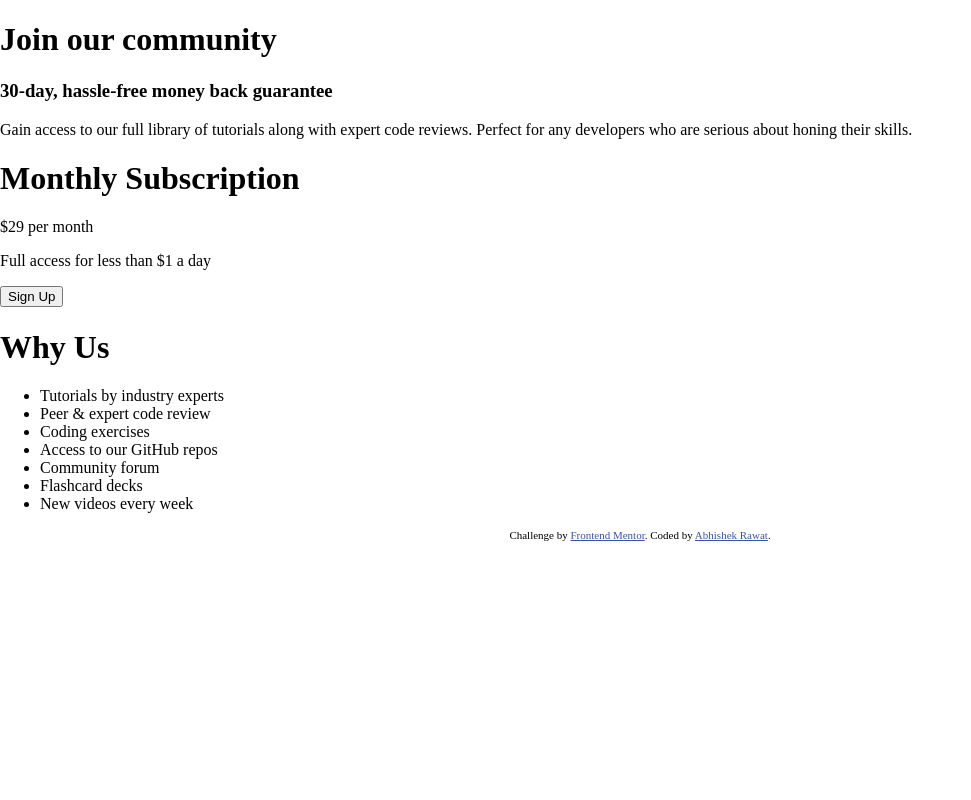
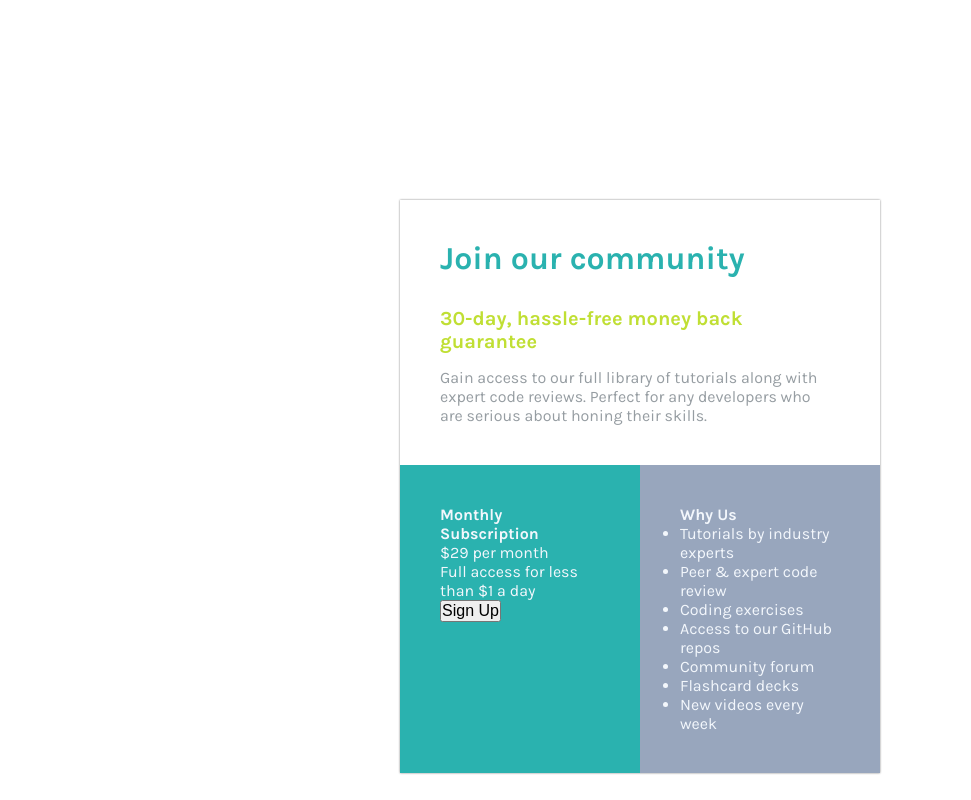
Before and after one commit to AbePlays/Frontend-Challenge-5, a plain HTML site: page index.html in a window 1280 px wide. Shown: the top 800 px of the page, without its empty margins (0-971 px from the left). Drawn offline with Linux system fonts and the light colour scheme.

Commit message:
Added styles to first div

```diff
--- a/index.html
+++ b/index.html
@@ -16,8 +16,13 @@
 
     <!-- Feel free to remove these styles or customise in your own stylesheet 👍 -->
     <link rel="stylesheet" href="./style.css" />
+    <link
+      href="https://fonts.googleapis.com/css?family=Karla:400,700&display=swap"
+      rel="stylesheet"
+    />
   </head>
   <body>
+    <div class="top">
       <div class="first">
         <h1>Join our community</h1>
         <h3>30-day, hassle-free money back guarantee</h3>
@@ -49,6 +54,7 @@
           </ul>
         </div>
       </div>
+    </div>
 
     <footer>
       <p class="attribution">
--- a/style.css
+++ b/style.css
@@ -1,7 +1,61 @@
 body {
   margin: 0;
   padding: 0;
+  font-family: "Karla", sans-serif;
 }
+* {
+  margin: 0;
+  padding: 0;
+  font-size: 16px;
+}
+/*      TOP     */
+.top {
+  margin: 200px 400px;
+  box-shadow: 0 0 2px gray;
+}
+
+/*      FIRST       */
+.first {
+  padding: 40px;
+}
+
+.first h1 {
+  color: hsl(179, 62%, 43%);
+  margin-bottom: 30px;
+  font-size: 32px;
+}
+
+.first h3 {
+  color: hsl(71, 73%, 54%);
+  font-size: 20px;
+  margin-bottom: 15px;
+}
+
+.first p {
+  color: hsl(203, 6%, 61%);
+  padding-right: 20px;
+}
+
+/*      SECOND      */
+.second {
+  color: hsl(210, 57%, 97%);
+  display: flex;
+}
+
+.front {
+  padding: 40px;
+  float: left;
+  width: 50%;
+  background-color: hsl(179, 62%, 43%);
+}
+
+.back {
+  padding: 40px;
+  width: 50%;
+  background-color: hsl(218, 22%, 67%);
+}
+
+/*      FOOTER      */
 
 .attribution {
   font-size: 11px;
```
Lines whose indentation alone changed are shown as unchanged.
